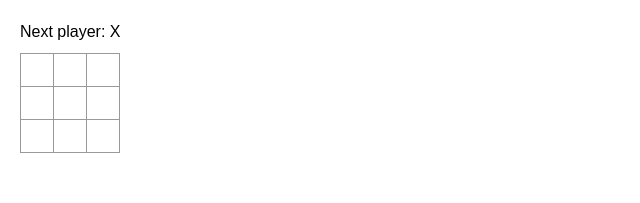
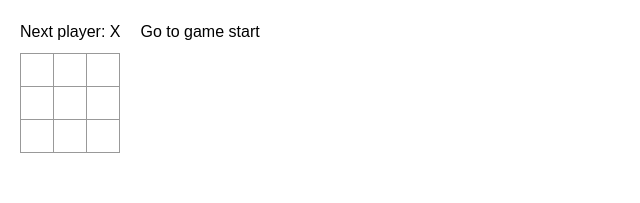
Before and after one commit to aekyung11/react-hw, a React (Vite) app in the folder tic-tac-toe/: page / in a window 1280 px wide. Shown: the top 203 px of the page, without its empty margins (0-640 px from the left). Built offline with nearby package versions, Linux system fonts and the light colour scheme.

Commit message:
feat: add time travel from react tutorial

```diff
--- a/tic-tac-toe/src/App.tsx
+++ b/tic-tac-toe/src/App.tsx
@@ -4,6 +4,12 @@
 type SquareProps = {
   value: string | null;
   onSquareClick: React.ComponentPropsWithoutRef<"button">["onClick"];
+};
+
+type BoardProps = {
+  xIsNext: boolean;
+  squares: string | null[];
+  onPlay: (nextSquares: (string | null)[]) => void;
 };
 
 function Square({ value, onSquareClick }: SquareProps) {
@@ -14,10 +20,7 @@
   );
 }
 
-export default function Board() {
-  const [xIsNext, setXIsNext] = useState(true);
-  const [squares, setSquares] = useState(Array(9).fill(null));
-
+function Board({ xIsNext, squares, onPlay }: BoardProps) {
   function handleClick(i: number) {
     if (squares[i] || calculateWinner(squares)) {
       return;
@@ -28,8 +31,7 @@
     } else {
       nextSquares[i] = "O";
     }
-    setSquares(nextSquares);
-    setXIsNext(!xIsNext);
+    onPlay(nextSquares);
   }
 
   const winner = calculateWinner(squares);
@@ -62,6 +64,48 @@
   );
 }
 
+export default function Game() {
+  const [history, setHistory] = useState([Array(9).fill(null)]);
+  const [currentMove, setCurrentMove] = useState(0);
+  const xIsNext = currentMove % 2 === 0;
+  const currentSquares = history[currentMove];
+
+  function handlePlay(nextSquares: (string | null)[]) {
+    const nextHistory = [...history.slice(0, currentMove + 1), nextSquares];
+    setHistory(nextHistory);
+    setCurrentMove(nextHistory.length - 1);
+  }
+
+  function jumpTo(nextMove: number) {
+    setCurrentMove(nextMove);
+  }
+
+  const moves = history.map((squares, move) => {
+    let description;
+    if (move > 0) {
+      description = "Go to move #" + move;
+    } else {
+      description = "Go to game start";
+    }
+    return (
+      <li key={move}>
+        <button onClick={() => jumpTo(move)}>{description}</button>
+      </li>
+    );
+  });
+
+  return (
+    <div className="game">
+      <div className="game-board">
+        <Board xIsNext={xIsNext} squares={currentSquares} onPlay={handlePlay} />
+      </div>
+      <div className="game-info">
+        <ol>{moves}</ol>
+      </div>
+    </div>
+  );
+}
+
 function calculateWinner(squares: string | null[]) {
   const lines = [
     [0, 1, 2],
```
